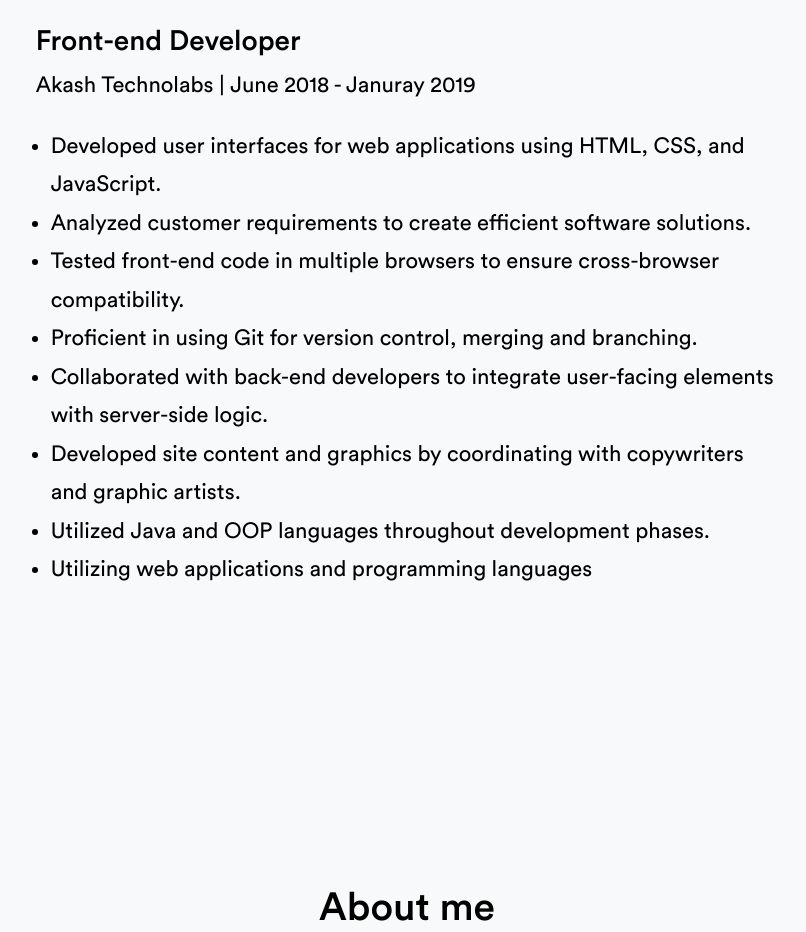
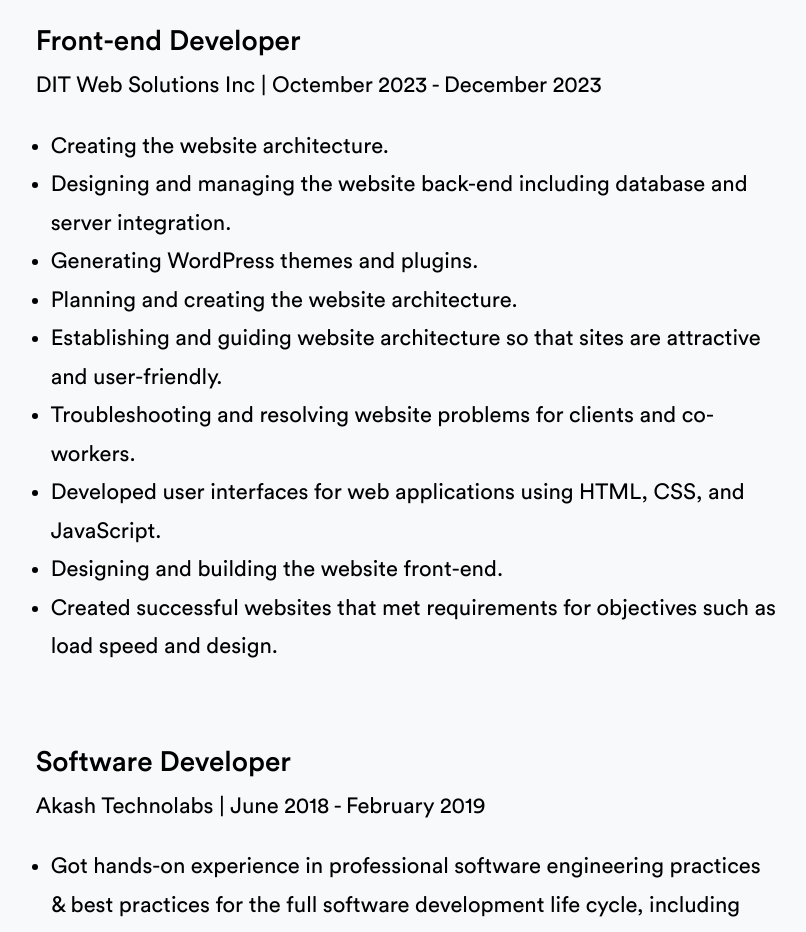
Before and after one commit to rima0055/portfolio_v2, a React (Create React App) app: page / in a window 1280 px wide. Shown: the part 940-1872 px from the top of the page, without its empty margins (241-1047 px from the left). Built offline with nearby package versions, Linux system fonts and the light colour scheme.

Commit message:
Update Work.jsx

```diff
--- a/src/components/Work.jsx
+++ b/src/components/Work.jsx
@@ -8,16 +8,31 @@ function Work() {
 
       <div className="job">
         <p className="job__title">Front-end Developer</p>
-        <p className="company__name">Akash Technolabs | June 2018 - Januray 2019</p>
+        <p className="company__name">DIT Web Solutions Inc | Octember 2023 - December 2023</p>
         <ul className="job__points">
+          <li>Creating the website architecture.</li>
+          <li>Designing and managing the website back-end including database and server integration.</li>
+	        <li>Generating WordPress themes and plugins.</li>
+          <li>Planning and creating the website architecture.</li>
+          <li>Establishing and guiding website architecture so that sites are attractive and user-friendly.</li>
+          <li>Troubleshooting and resolving website problems for clients and co-workers.</li>
           <li>Developed user interfaces for web applications using HTML, CSS, and JavaScript.</li>
-          <li>Analyzed customer requirements to create efficient software solutions.</li>
-          <li>Tested front-end code in multiple browsers to ensure cross-browser compatibility.</li>
+          <li>Designing and building the website front-end.</li>
+          <li>Created successful websites that met requirements for objectives such as load speed and design.</li>
+        </ul>
+      </div>
+
+      <div className="job">
+        <p className="job__title">Software Developer</p>
+        <p className="company__name">Akash Technolabs | June 2018 - February 2019</p>
+        <ul className="job__points">
+          <li>Got hands-on experience in professional software engineering practices & best practices for the full software development life cycle, including coding standards, code reviews, source control management, build processes, testing, and operations.</li>
+        	<li>Design, develop, modify, debug and/or maintain software code according to functional, non-functional, and technical design specifications.</li>
           <li>Proficient in using Git for version control, merging and branching.</li>
-          <li>Collaborated with back-end developers to integrate user-facing elements with server-side logic.</li>
-          <li>Developed site content and graphics by coordinating with copywriters and graphic artists.</li>
-          <li>Utilized Java and OOP languages throughout development phases.</li>
-          <li>Utilizing web applications and programming languages</li>
+          <li>Collaborated with cross-functional teams to identify and solve complex software development problems.</li>
+	        <li>Implemented security measures like authentication and authorization using Spring Security.</li>
+          <li>Experience in working with multi-threading and concurrency in Java.</li>
+         	<li>Worked in an agile environment to deliver high-quality software.</li>
         </ul>
       </div>
     </div>
```
